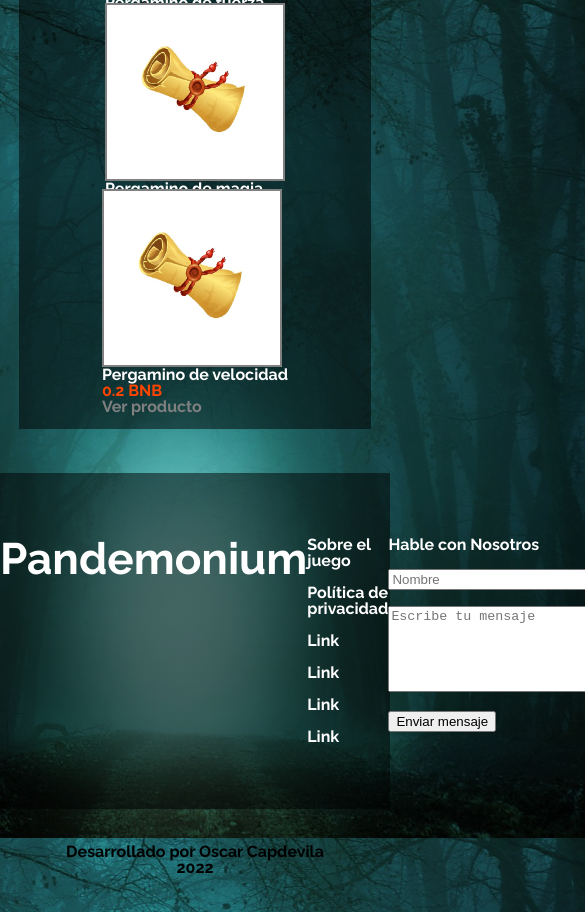
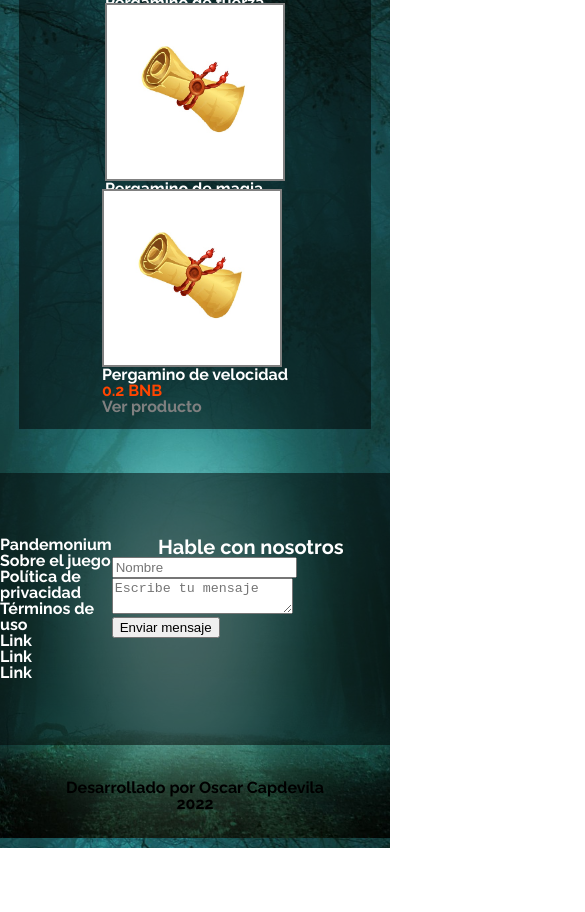
Before and after one commit to CapdeO/E-commerce_CRUD-JS, a website with bundled scripts: page screens/index.html in a window 390 px wide. Shown: the part 2538-3450 px from the top of the page, 585 px wide, since content can reach past the window. After the commit the page ends 3386 px from the top, so only its background shows below. Built offline with nearby package versions, Linux system fonts and the light colour scheme; no server answers; files whose address does not match are found by name.

Commit message:
Responsive

```diff
--- a/screens/index.html
+++ b/screens/index.html
@@ -248,32 +248,28 @@
 
 	<footer>
 		<section class="contacto">
-			<div class="logofooter">
-				Pandemonium
+			<div class="footerDer">
+				<div class="logoFooter">
+					Pandemonium
+				</div>
+				<div class="links">
+					<ul>
+						<li>Sobre el juego</li>
+						<li>Política de privacidad</li>
+						<li>Términos de uso</li>
+						<li>Link</li>
+						<li>Link</li>
+						<li>Link</li>
+						<li></li>
+					</ul>
+				</div>
 			</div>
-			<div class="links">
-				<p>Sobre el juego</p>
-				<br>
-				<p>Política de privacidad</p>
-				<br>
-				<p>Link</p>
-				<br>
-				<p>Link</p>
-				<br>
-				<p>Link</p>
-				<br>
-				<p>Link</p>
-			</div>
-			<div class="formulariocontacto">
-				<p>Hable con Nosotros</p>
-				<br>
-				<input class="nombre" type="text" name="nombre" placeholder="Nombre">
-				<br>
-				<br>
-				<textarea class="mensaje" name="mensaje" placeholder="Escribe tu mensaje"></textarea>
-				<br>
-				<br>
-				<button>Enviar mensaje</button>
+
+			<div class="formularioContacto">
+				<h1>Hable con nosotros</h1>
+				<input class="nombreContacto" type="text" name="nombre" placeholder="Nombre">
+				<textarea class="mensajeContacto" name="mensaje" placeholder="Escribe tu mensaje"></textarea>
+				<button class="contactoBtn">Enviar mensaje</button>
 			</div>
 		</section>
 		<section class="rodapie">
```
